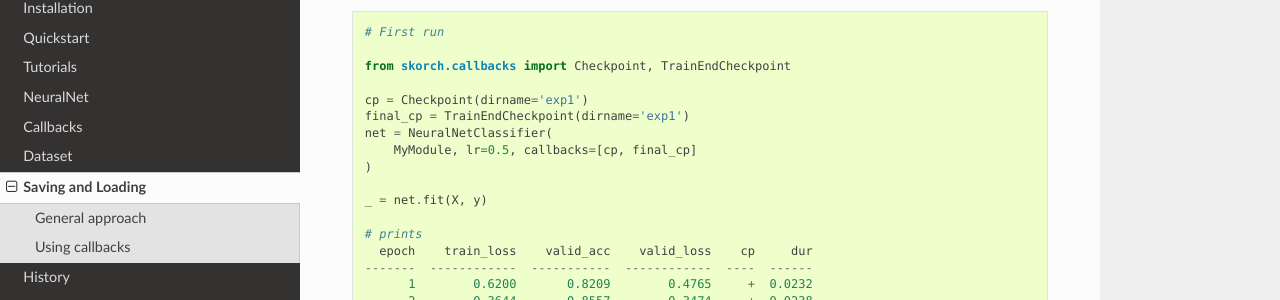
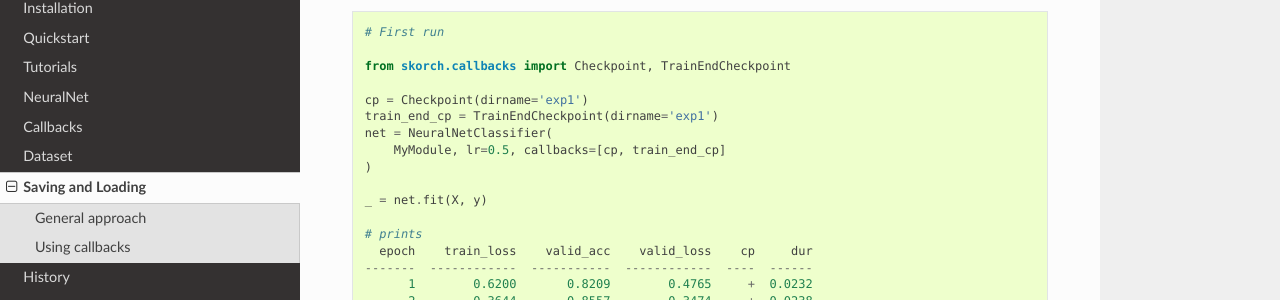
Before and after one commit to skorch-dev/skorch, a Sphinx documentation site: the page built from docs/user/save_load.rst, in a window 1280 px wide and 1400 px high, scrolled down 2297 px. Shown: the part 151-451 px from the top of the window. Built offline with Sphinx 7.4.7 and the Read the Docs theme 2.0.0, drawn with Linux system fonts in a browser that asks for light colours; some of the changed text lies outside the part shown.

Commit message:
RFC: Changes default prefix to train_end_

```diff
--- a/docs/user/save_load.rst
+++ b/docs/user/save_load.rst
@@ -144,9 +144,9 @@
     from skorch.callbacks import Checkpoint, TrainEndCheckpoint
 
     cp = Checkpoint(dirname='exp1')
-    final_cp = TrainEndCheckpoint(dirname='exp1')
+    train_end_cp = TrainEndCheckpoint(dirname='exp1')
     net = NeuralNetClassifier(
-        MyModule, lr=0.5, callbacks=[cp, final_cp]
+        MyModule, lr=0.5, callbacks=[cp, train_end_cp]
     )
 
     _ = net.fit(X, y)
@@ -210,8 +210,8 @@
 
 .. code:: python
 
-    cp_from_final = Checkpoint(dirname='exp1', fn_prefix='from_final_')
-    load_state = LoadInitState(final_cp)
+    cp_from_final = Checkpoint(dirname='exp1', fn_prefix='from_train_end_')
+    load_state = LoadInitState(train_end_cp)
     net = NeuralNetClassifier(
         MyModule, lr=0.1, callbacks=[cp_from_final, load_state]
     )
```
Also changed, not shown: 2 other files.
